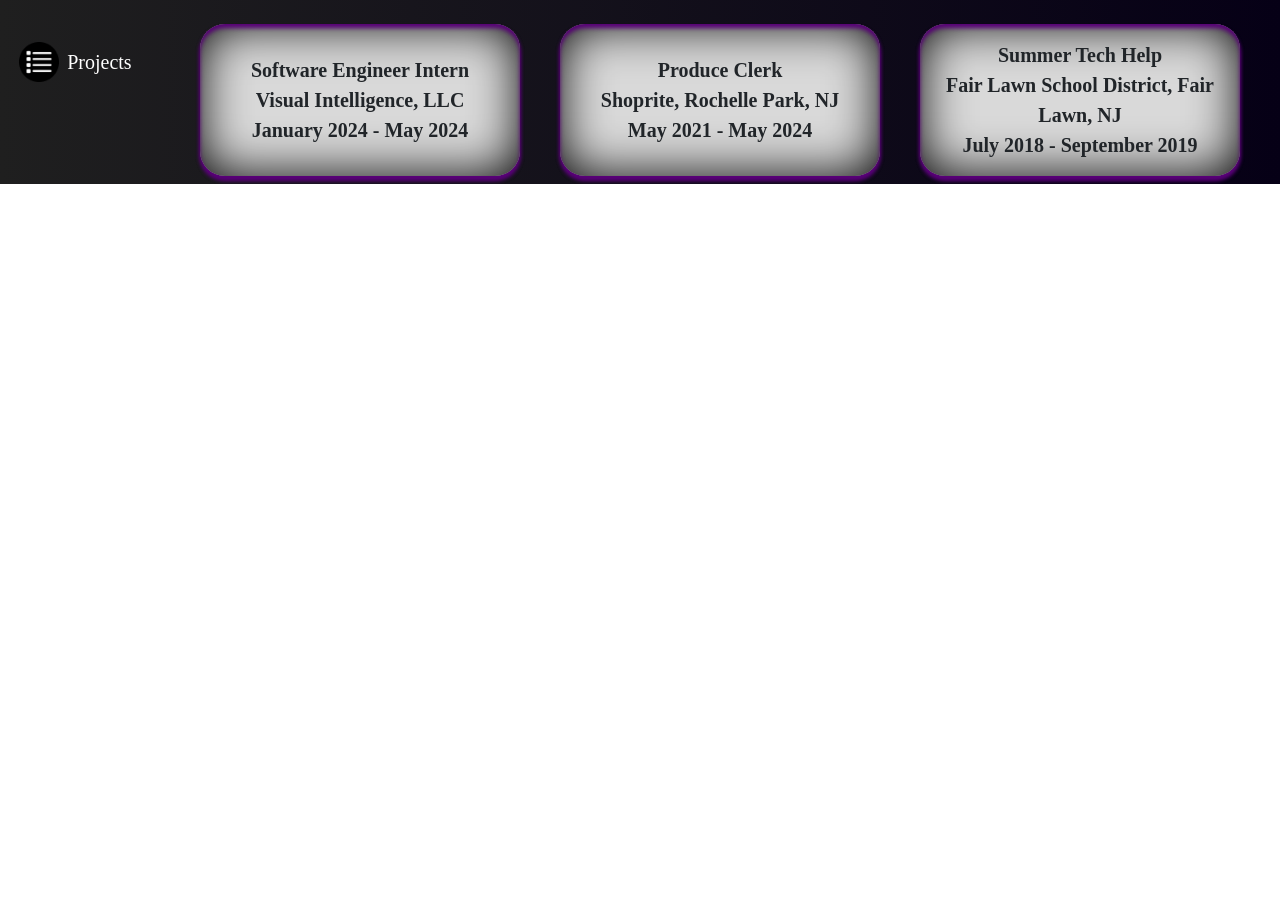
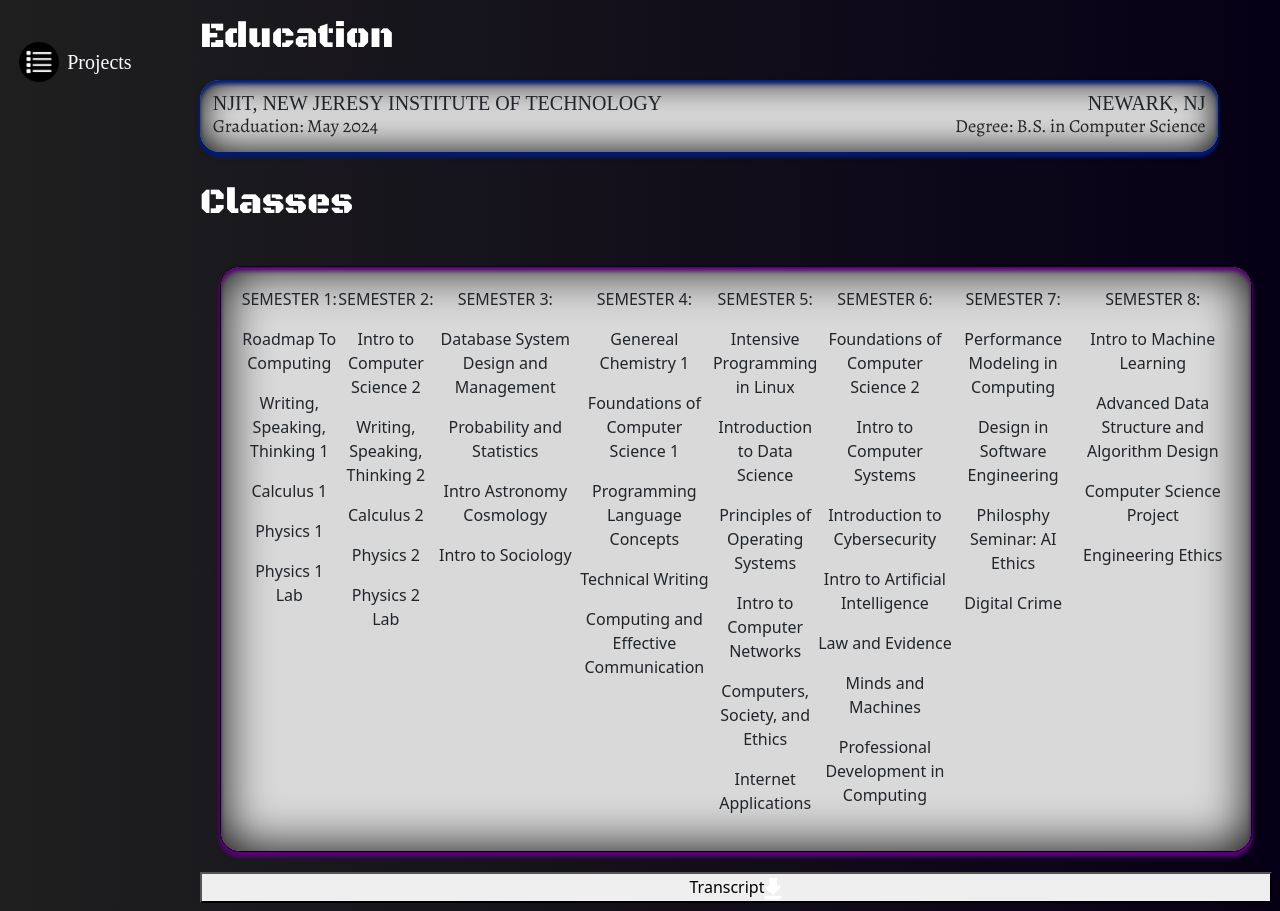
Before and after one commit to brianbates928/Personal-Website, a React (Create React App) app: page /experience in a window 1280 px wide. Shown: the part 702-1613 px from the top of the page. Before the commit the page ends 886 px from the top, so only its background shows below. Built offline with nearby package versions, Linux system fonts and the light colour scheme; a web font is replaced by a local one.

Commit message:
Added a section to list the classes taken, still needs css work, and below that on the experience page added download for transcript

```diff
--- a/src/pages/Experience.js
+++ b/src/pages/Experience.js
@@ -17,18 +17,94 @@
     "HTML/CSS",
     "AWS",
     "Linux",
-    "Express",
+    "Express.JS",
     "Git",
     "WordPress",
     "CyberSecurity",
     "Agile Methodologies",
   ];
+  const sem1 = ["SEMESTER 1:", "Roadmap To Computing",
+  "Writing, Speaking, Thinking 1",
+  "Calculus 1",
+  "Physics 1",
+  "Physics 1 Lab",];
+  const sem2 = ["SEMESTER 2:","Intro to Computer Science 2",
+  "Writing, Speaking, Thinking 2",
+  "Calculus 2",
+  "Physics 2",
+  "Physics 2 Lab",];
+  const sem3 = ["SEMESTER 3:","Database System Design and Management",
+  "Probability and Statistics",
+  "Intro Astronomy Cosmology",
+  "Intro to Sociology",];
+  const sem4 = ["SEMESTER 4:","Genereal Chemistry 1",
+  "Foundations of Computer Science 1",
+  "Programming Language Concepts",
+  "Technical Writing",
+  "Computing and Effective Communication",]
+  const sem5 = ["SEMESTER 5:", "Intensive Programming in Linux",
+  "Introduction to Data Science",
+  "Principles of Operating Systems",
+  "Intro to Computer Networks",
+  "Computers, Society, and Ethics",
+  "Internet Applications",];
+  const sem6 = ["SEMESTER 6:","Foundations of Computer Science 2",
+  "Intro to Computer Systems",
+  "Introduction to Cybersecurity",
+  "Intro to Artificial Intelligence",
+  "Law and Evidence",
+  "Minds and Machines",
+  "Professional Development in Computing",];
+  const sem7 = ["SEMESTER 7:","Performance Modeling in Computing",
+  "Design in Software Engineering",
+  "Philosphy Seminar: AI Ethics",
+  "Digital Crime",]
+  const sem8 = ["SEMESTER 8:","Intro to Machine Learning",
+  "Advanced Data Structure and Algorithm Design",
+  "Computer Science Project",
+  "Engineering Ethics",]
+  const classes = [sem1, sem2, sem3, sem4, sem5, sem6, sem7, sem8  ];
 
   const topRowSkills = skills.slice(0, 5);
   const bottomRowSkills = skills.slice(5);
+  const Download = `${process.env.PUBLIC_URL}/images/Download.png`;
 
+  const downloadPDF = () => {
+    const pdfFilePath = process.env.PUBLIC_URL + "/transcript.pdf";
+
+    const link = document.createElement("a");
+    link.href = pdfFilePath;
+    link.download = `Brians's Transcript`;
+    link.click();
+  };
   return (
     <div style={styles.container}>
+
+<p style={styles.headName}>Experiences</p>
+
+<div style={styles.experiences}>
+  <div style={styles.experiencesBox}>
+
+        <h> Software Engineer Intern</h>
+        <h>Visual Intelligence, LLC</h>
+        <h>January 2024 - May 2024</h>
+        </div>
+
+        <div style={styles.experiencesBox}>
+
+        <h>Produce Clerk</h>
+        <h>Shoprite, Rochelle Park, NJ</h>
+        <h>May 2021 - May 2024</h>
+        </div>
+
+        <div style={styles.experiencesBox}>
+
+        <h>Summer Tech Help</h>
+        <h>Fair Lawn School District, Fair Lawn, NJ</h>
+        <h>July 2018 - September 2019</h>
+      </div>
+</div>
+
       <div style={styles.skills}>
         <p style={styles.headName}>Skills</p>
         <div style={styles.allSkills}>
@@ -59,30 +135,26 @@
           </div>
         </div>
       </div>
-      <p style={styles.headName}>Experiences</p>
+      <p style={styles.headName}>Classes</p>
 
-      <div style={styles.experiences}>
-        <div style={styles.experiencesBox}>
+      <div style={styles.class}>
+    {classes.map((semester, index) => (
+      <div key={index}>
+        {semester.map((course, index) => (
+          <p key={index}>
+            {course}
+          </p>
+        ))}
+      </div>
+    ))}
+</div>
 
-              <h> Software Engineer Intern</h>
-              <h>Visual Intelligence, LLC</h>
-              <h>January 2024 - May 2024</h>
-              </div>
 
-              <div style={styles.experiencesBox}>
+<button style={styles.button} onClick={() => downloadPDF()}>
+          Transcript
+          <img style={styles.download} src={Download} alt="Download" />
+          </button>
 
-              <h>Produce Clerk</h>
-              <h>Shoprite, Rochelle Park, NJ</h>
-              <h>May 2021 - May 2024</h>
-              </div>
-
-              <div style={styles.experiencesBox}>
-
-              <h>Summer Tech Help</h>
-              <h>Fair Lawn School District, Fair Lawn, NJ</h>
-              <h>July 2018 - September 2019</h>
-            </div>
-      </div>
     </div>
   );
 };
--- a/src/pages/ExperiencesStyles.js
+++ b/src/pages/ExperiencesStyles.js
@@ -24,6 +24,20 @@
     gap: "10px", // adjust this to add space between boxes
     justifyContent: "space-around",
     flexWrap: "wrap",
+  },
+  class: {
+    display: 'flex',
+    flexDirection: 'row',
+    alignItems: 'flex-start',
+    justifyContent: 'center',
+    margin: '20px',
+    padding: '20px',
+
+    border: '1px solid #000',
+    borderRadius: '1.25em',
+    backgroundColor: '#D9D9D9',
+    boxShadow:
+      "0 4px 4px #580177, 0 4px 4px #580177,inset 0 4px 4px #580177, inset 0 0 50px black",
   },
   skillbox: {
     backgroundColor: "#D9D9D9",
```
Also changed, not shown: 1 other file (tests, documents, lock files or other folders).
